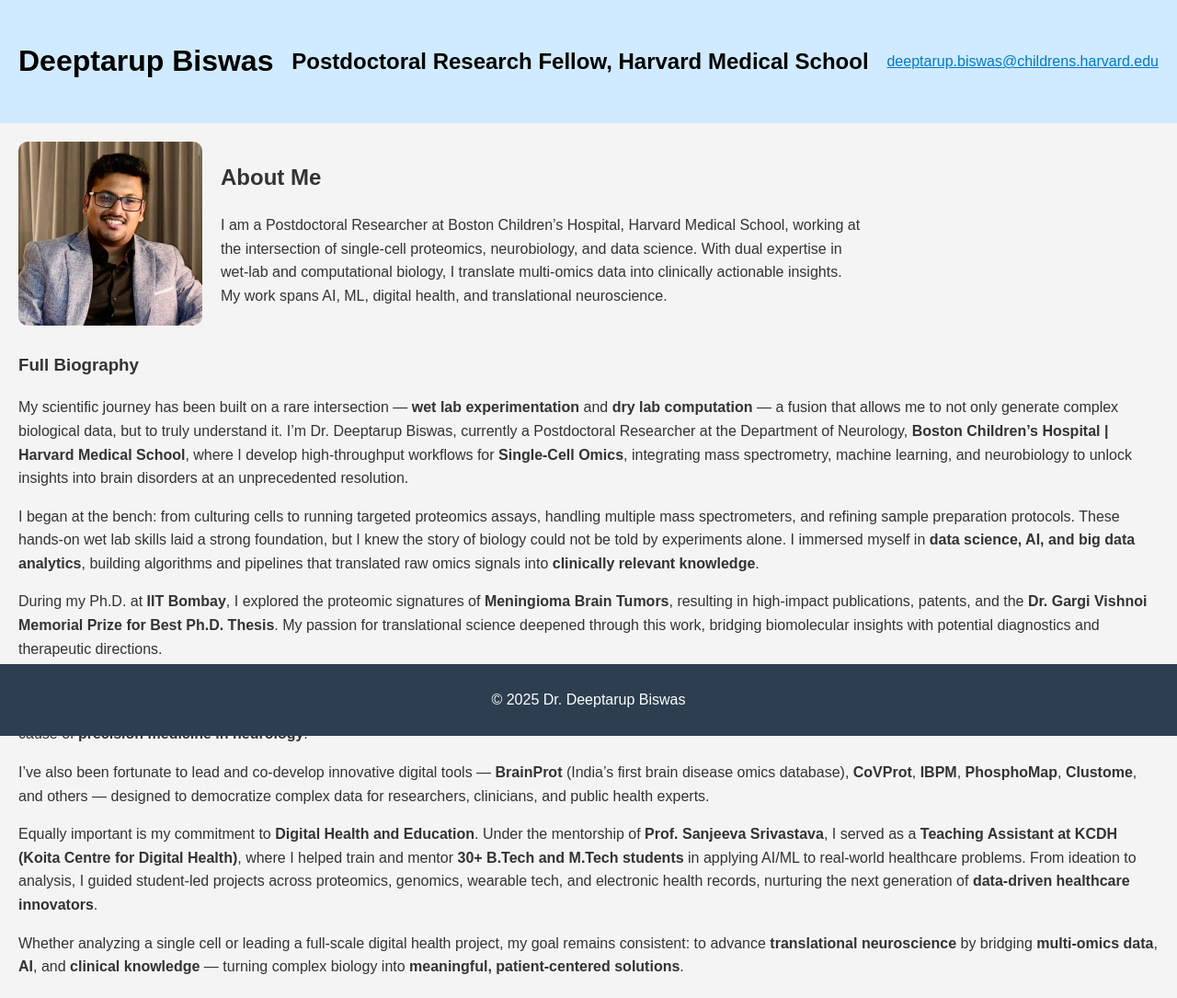
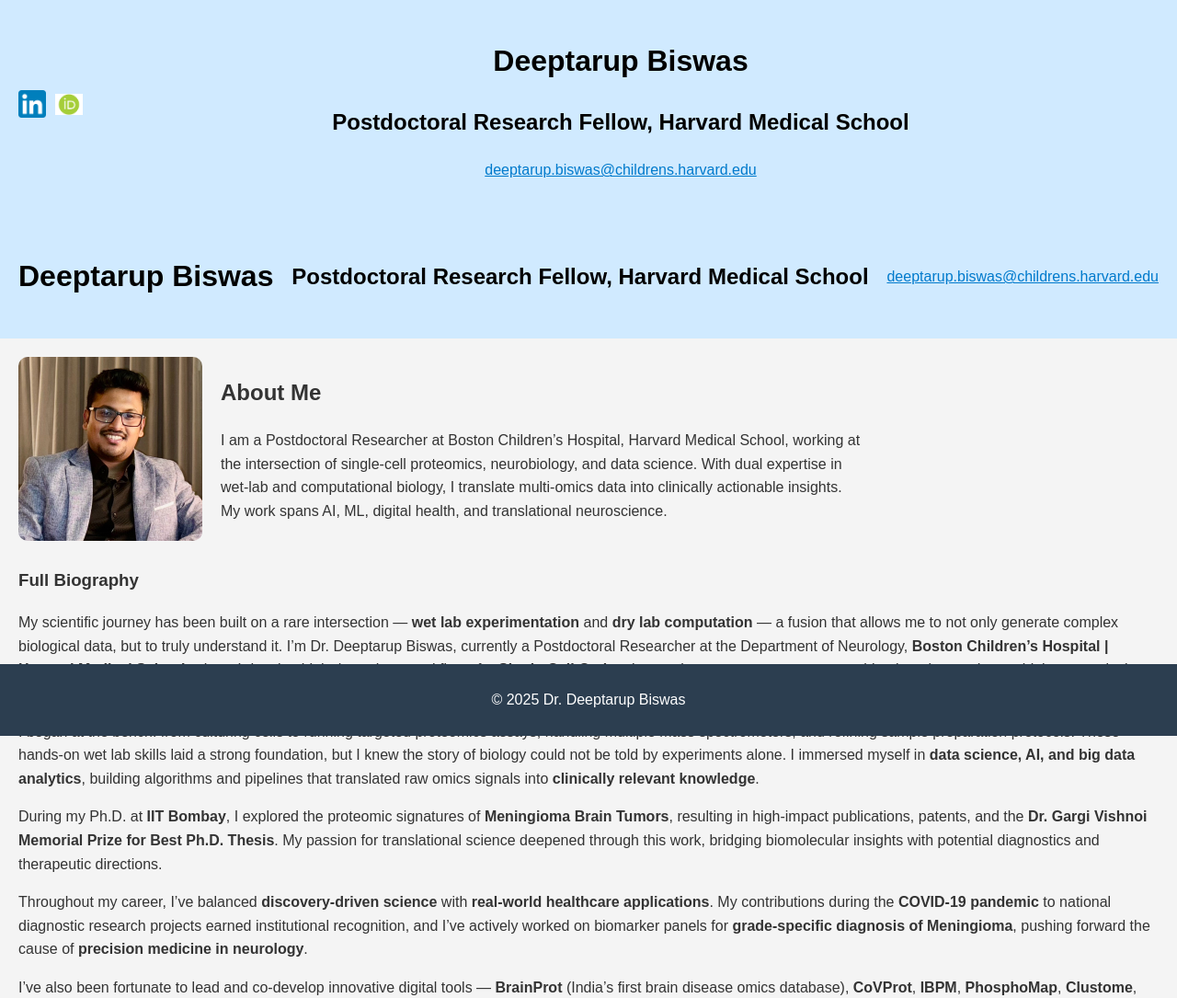
Before and after one commit to DeepHMS/DeepHMS.github.io, a plain HTML site: page index.html in a window 1280 px wide. Shown: the top 1085 px of the page at 92% size. Drawn offline with Linux system fonts and the light colour scheme.

Commit message:
Update index.html

```diff
--- a/index.html
+++ b/index.html
@@ -6,7 +6,57 @@
     <meta name="viewport" content="width=device-width, initial-scale=1.0">
     <title>Deeptarup Biswas</title>
     <link rel="stylesheet" href="style.css">
+    <style>
+        header {
+            background: #d0eaff; /* light blue */
+            color: #000;
+            padding: 20px;
+            display: flex;
+            align-items: center;
+            justify-content: space-between;
+            flex-wrap: wrap;
+        }
+        .header-left {
+            display: flex;
+            align-items: center;
+            gap: 10px;
+        }
+        .header-left img {
+            height: 30px;
+            width: 30px;
+            object-fit: contain;
+        }
+        .header-text {
+            text-align: center;
+            flex: 1;
+        }
+        @media (max-width: 600px) {
+            header {
+                flex-direction: column;
+                align-items: center;
+            }
+            .header-text {
+                margin-top: 10px;
+            }
+        }
+    </style>
 </head>
+<body>
+    <header>
+        <div class="header-left">
+            <a href="https://www.linkedin.com/in/deeptarup-biswas-039825178/" target="_blank">
+                <img src="linkedin.jpg" alt="LinkedIn">
+            </a>
+            <a href="https://orcid.org/0000-0002-5422-0303" target="_blank">
+                <img src="orcid.jpg" alt="ORCID">
+            </a>
+        </div>
+        <div class="header-text">
+            <h1>Deeptarup Biswas</h1>
+            <h2>Postdoctoral Research Fellow, Harvard Medical School</h2>
+            <p><a href="mailto:deeptarup.biswas@childrens.harvard.edu">deeptarup.biswas@childrens.harvard.edu</a></p>
+        </div>
+    </header>
 <body>
     <header>
         <h1>Deeptarup Biswas</h1>
```
